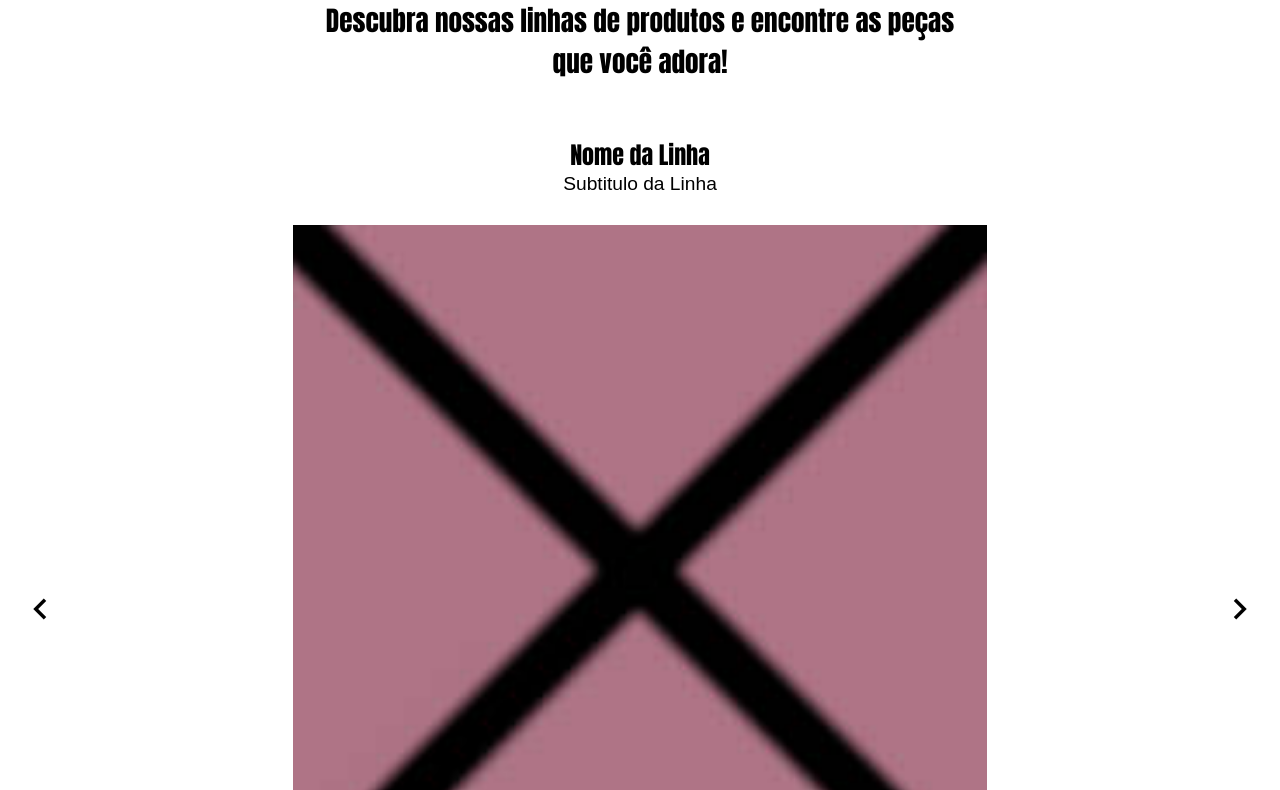
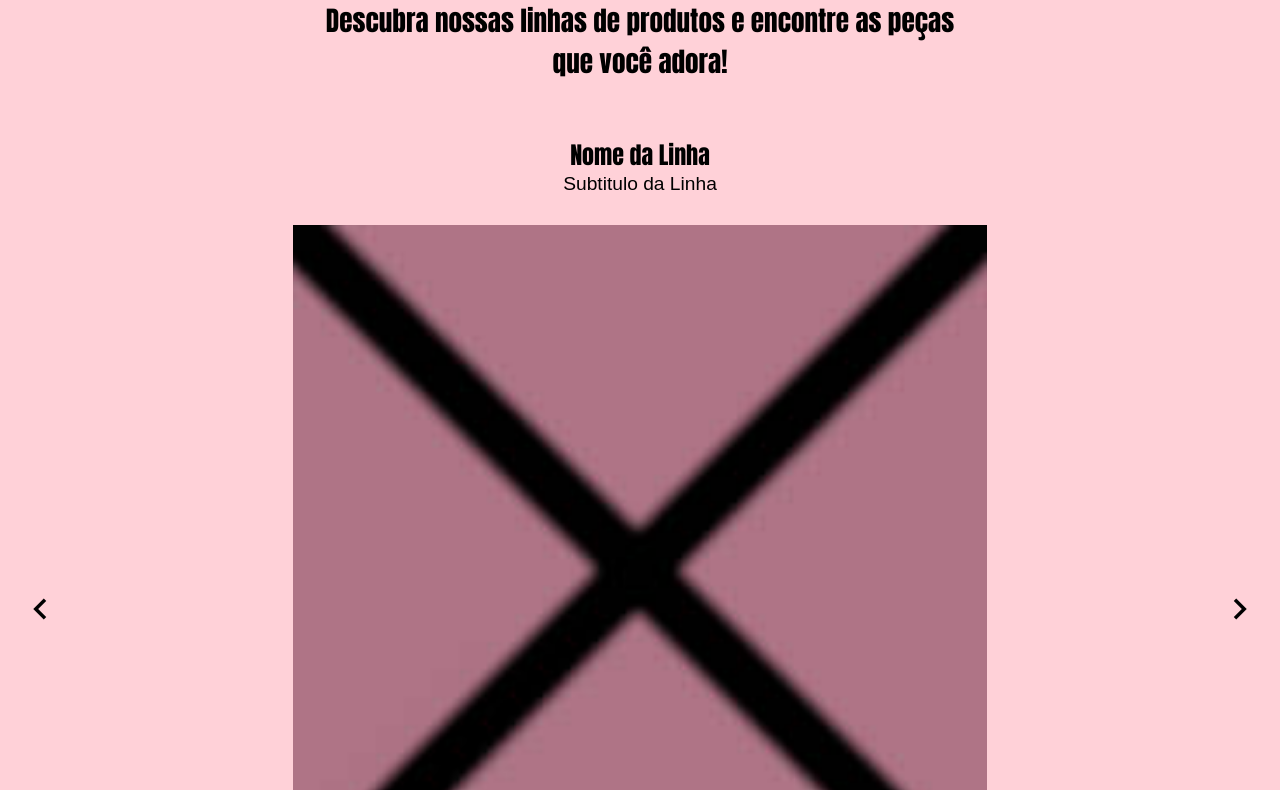
Before and after one commit to PedroFMuniz/Projeto-Site-IB, a plain HTML site: page pages/catalog/index.html in a window 1280 px wide. Shown: the part 253-1043 px from the top of the page. Drawn offline with Linux system fonts and the light colour scheme; a web font is replaced by a local one.

Commit message:
alteraçao cor de fundo catalogo

```diff
--- a/pages/catalog/styles/style.css
+++ b/pages/catalog/styles/style.css
@@ -10,6 +10,10 @@
 @font-face {
     font-family: "Playlist";
     src: url(../../../assets/fonts/Playlist\ Script.otf);
+}
+
+body{
+    background-color: #FFD1D8;
 }
 
 main{
```
